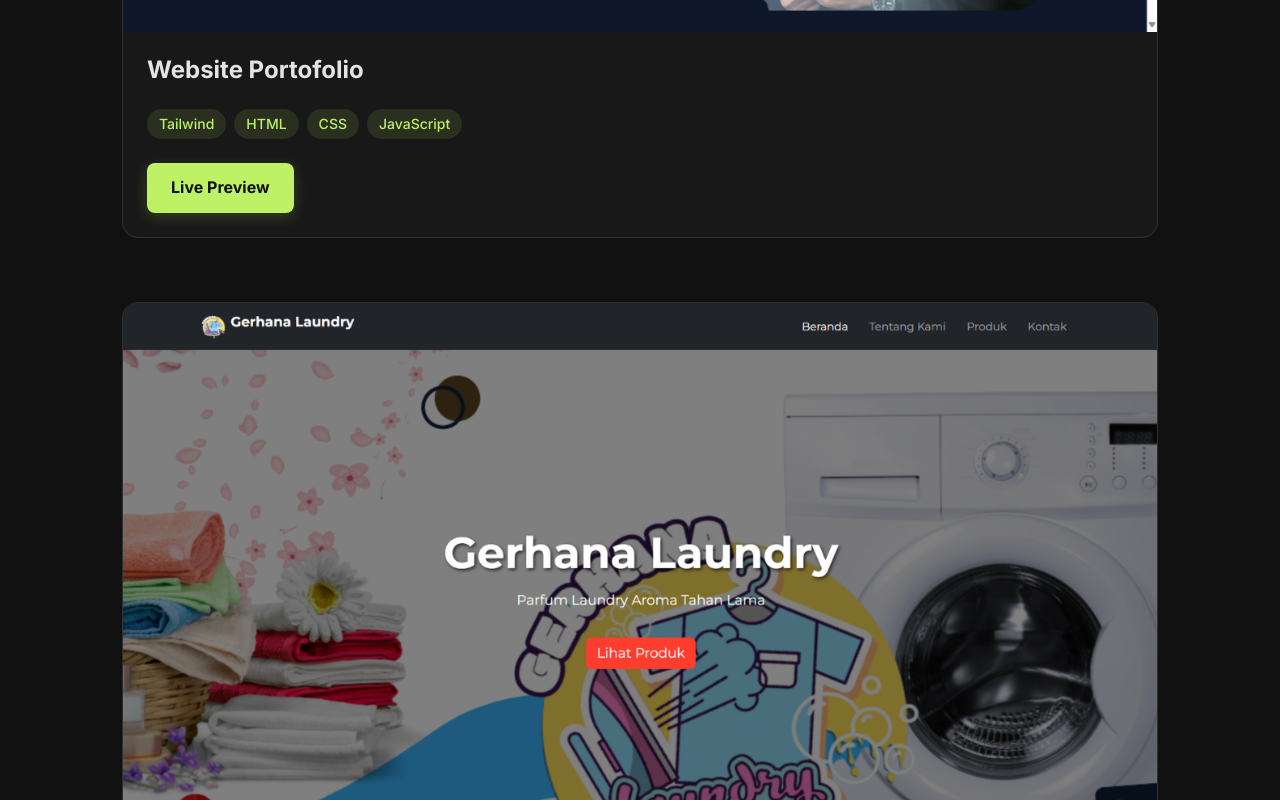
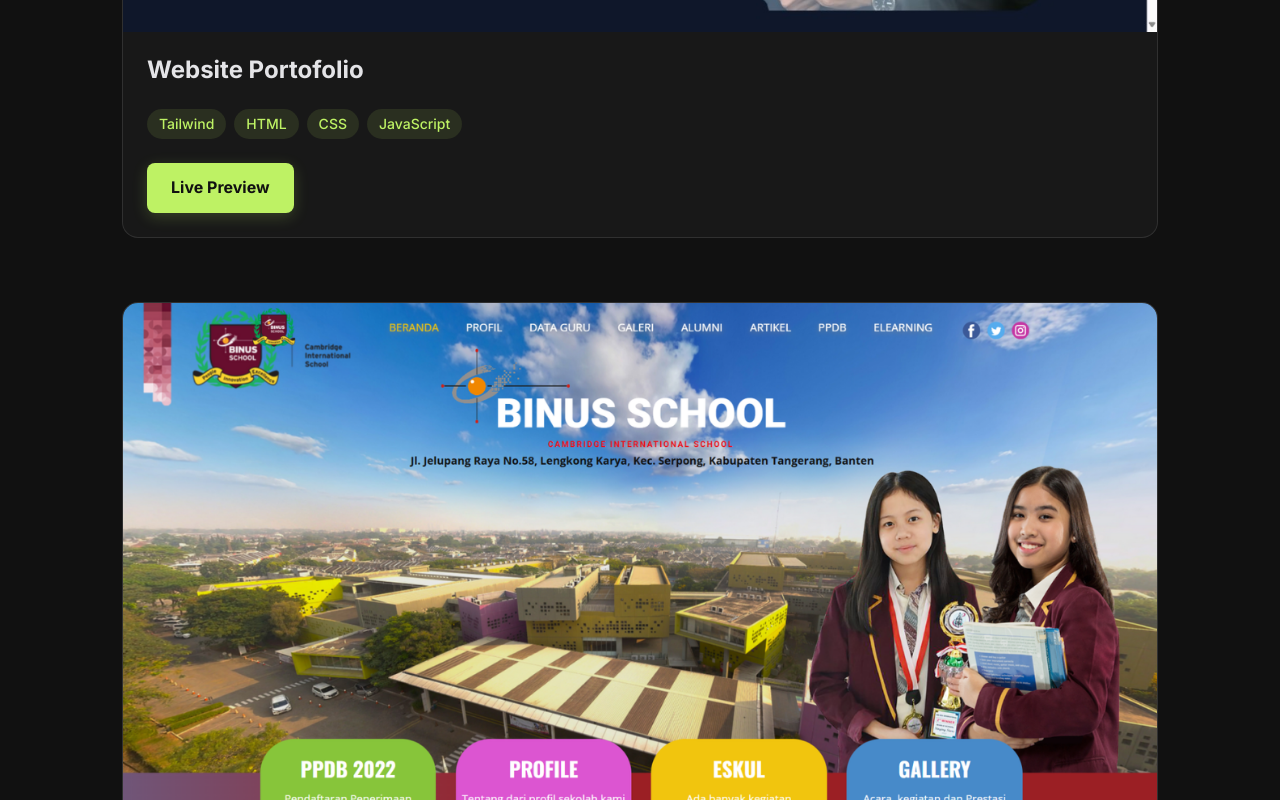
Before and after one commit to rifalfebiyan/web_profile, a React (Vite) app in the folder home-profile/: page / in a window 1280 px wide. Shown: the part 7929-8729 px from the top of the page. Built offline with nearby package versions, Linux system fonts and the light colour scheme.

Commit message:
Update Home.jsx

```diff
--- a/home-profile/src/Home.jsx
+++ b/home-profile/src/Home.jsx
@@ -576,7 +576,7 @@
 
     },
     {
-      title: 'Web Profile Program Studi Magister Pendidikan Guru Vokasi',
+      title: 'Web Profile Program Studi Magister Pendidikan Guru Vokasi UAD',
       description: '',
       tags: ['UI/UX Design', 'Wordpress'],
       image: './img/portfolio/portofolio12.jpg',
@@ -595,6 +595,14 @@
       tags: ['Tailwind','HTML', 'CSS', 'JavaScript'],
       image: './img/portfolio/portofolio13.jpg',
       livePreviewUrl: 'https://rifalfebiyan.github.io/portfolio/'
+    },
+     {
+      title: 'Website School Profile',
+      description: '',
+      tags: ['UI/UX Design', 'HTML', 'CSS', 'JavaScript'],
+      image: './img/portfolio/portofolio10.png',
+      livePreviewUrl: 'https://replit.com/@rifalfebiyan/We-Who-Remains-Responsive#index.html'
+
     },
      {
       title: 'Website Laundry',
```
